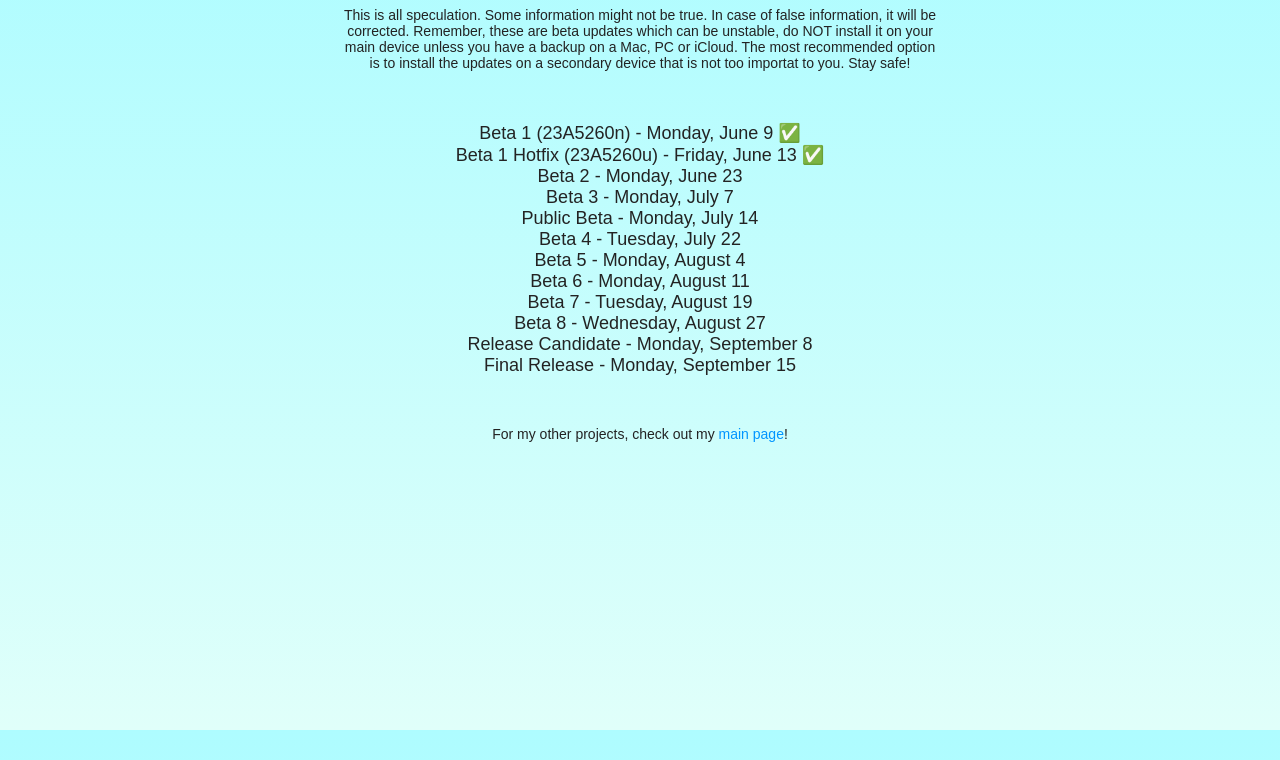
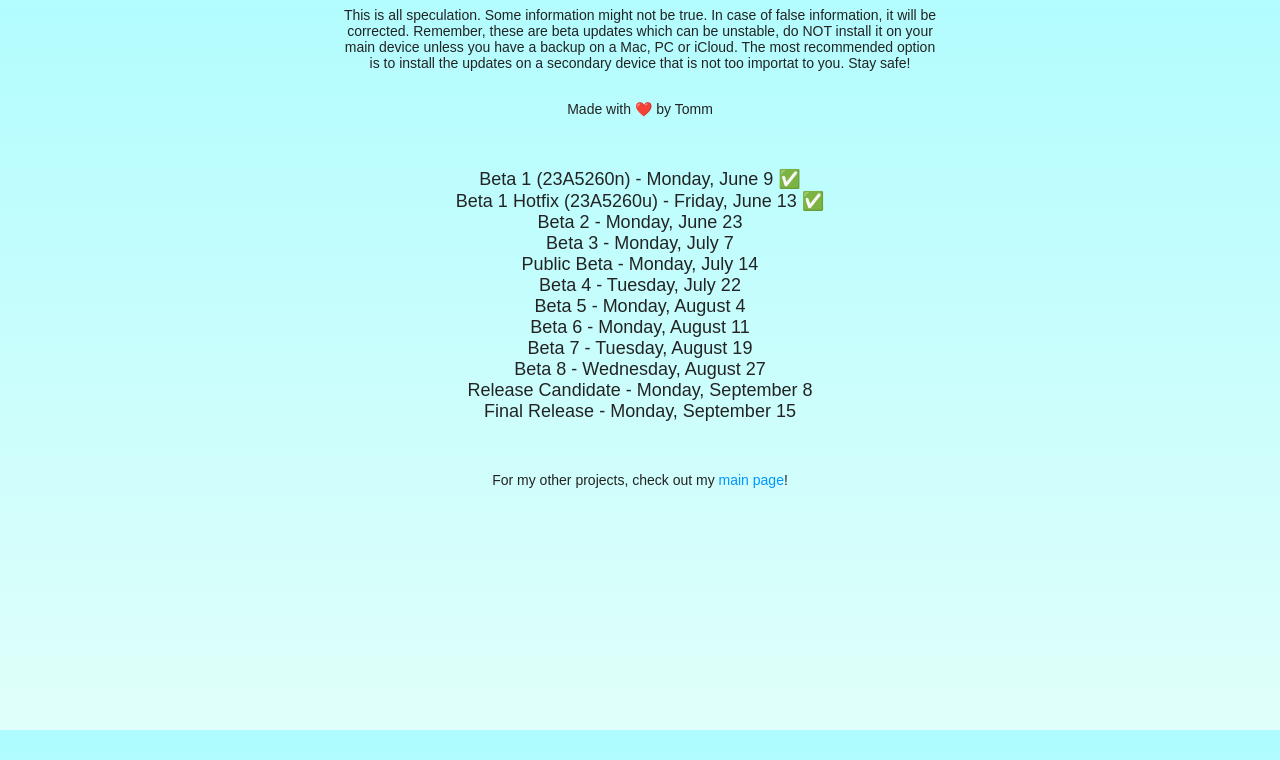
Before and after one commit to tomm101-bored/ios26beta, a plain HTML site: page index.html in a window 1280 px wide. Shown: the part 70-830 px from the top of the page. Drawn offline with Linux system fonts and the light colour scheme.

Commit message:
Update index.html

```diff
--- a/index.html
+++ b/index.html
@@ -75,6 +75,9 @@ footer a:hover {
       This is all speculation. Some information might not be true. In case of false information, it will be corrected.
       Remember, these are beta updates which can be unstable, do NOT install it on your main device unless you have a backup on a Mac, PC or iCloud. The most recommended option is to install the updates on a secondary device that is not too importat to you. Stay safe!
     </div>
+    <div class="credits">
+      Made with ❤️ by Tomm
+    </div>
   </header>
   <main class="timeline">
 Beta 1 (23A5260n) - Monday, June 9 ✅
```
